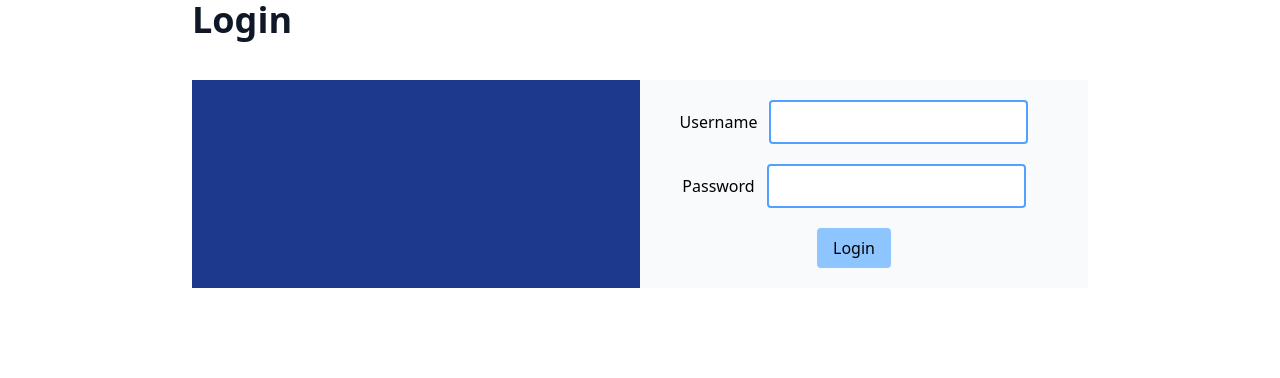
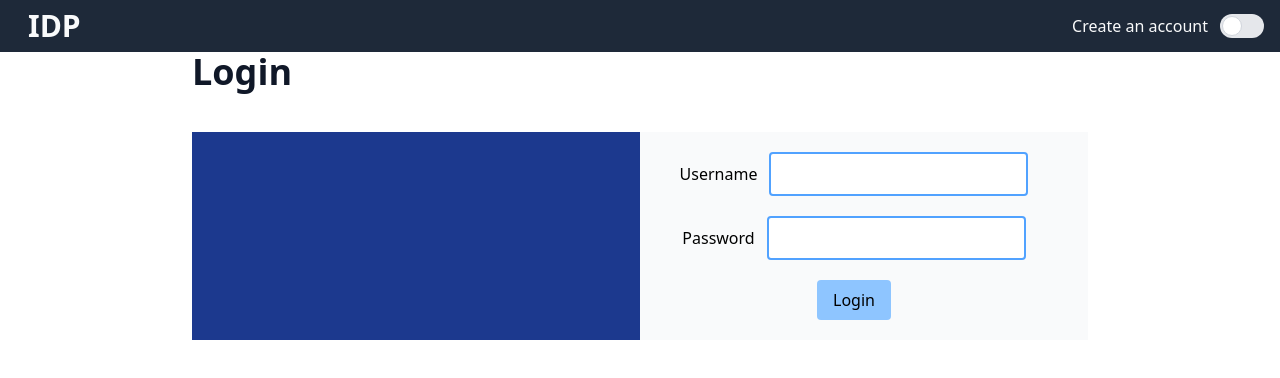
Before and after one commit to fvrvz/idp-frontend-svelte, a SvelteKit app: page /login in a window 1280 px wide. Shown: the top 378 px of the page. Built offline with nearby package versions, Linux system fonts and the light colour scheme; what @iconify/tailwind4 would draw is missing.

Commit message:
feat: add new components and enhance layout - Add Avatar, Header, Switch, ThemeSwitch, UserControls

```diff
--- /dev/null
+++ b/src/lib/components/common/avatar/Avatar.svelte
@@ -0,0 +1,38 @@
+<script lang="ts">
+	import type { AvatarProps } from '$lib/types/avatar.type';
+
+	const { initials, image }: AvatarProps = $props();
+</script>
+
+<div
+	class="relative inline-flex h-10 w-10 items-center justify-center overflow-hidden rounded-full bg-gray-100 select-none dark:bg-gray-600"
+>
+	{#if image}
+		<img
+			id="avatarButton"
+			data-dropdown-toggle="userDropdown"
+			data-dropdown-placement="bottom-start"
+			class="h-10 w-10 cursor-pointer rounded-full"
+			src={image}
+			alt="User dropdown"
+		/>
+	{:else if initials}
+		<span class="font-medium text-gray-600 uppercase dark:text-gray-300"
+			>{initials.length > 2 ? initials?.substring(0, 2) : initials}</span
+		>
+	{:else}
+		<div class="relative h-10 w-10 overflow-hidden rounded-full bg-gray-100 dark:bg-gray-600">
+			<svg
+				class="absolute -left-1 h-12 w-12 text-gray-400"
+				fill="currentColor"
+				viewBox="0 0 20 20"
+				xmlns="http://www.w3.org/2000/svg"
+				><path
+					fill-rule="evenodd"
+					d="M10 9a3 3 0 100-6 3 3 0 000 6zm-7 9a7 7 0 1114 0H3z"
+					clip-rule="evenodd"
+				></path></svg
+			>
+		</div>
+	{/if}
+</div>
--- /dev/null
+++ b/src/lib/components/common/header/Header.svelte
@@ -0,0 +1,28 @@
+<script lang="ts">
+	import { page } from '$app/state';
+	import { authStore } from '$lib/state/auth.svelte';
+	import ThemeSwitch from '../theme-switch/ThemeSwitch.svelte';
+	import UserControls from '../user-controls/UserControls.svelte';
+
+	let destination = $derived(
+		page.url.pathname.includes('/login')
+			? { title: 'Create an account', link: '/register' }
+			: { title: 'Signin', link: '/login' }
+	);
+</script>
+
+<header class="flex items-center justify-between bg-gray-800 px-4 py-2 text-gray-50">
+	<section class="flex items-center gap-3">
+		<span class="icon-[mdi-light--menu] text-2xl"></span>
+		<h1 class="text-3xl font-bold select-none">IDP</h1>
+	</section>
+
+	<section class="flex items-center gap-3">
+		{#if authStore.accessToken}
+			<UserControls />
+		{:else}
+			<a href={destination.link}>{destination.title}</a>
+		{/if}
+		<ThemeSwitch />
+	</section>
+</header>
--- /dev/null
+++ b/src/lib/components/common/switch/Switch.svelte
@@ -0,0 +1,15 @@
+<script lang="ts">
+	import type { SwitchProp } from '$lib/types/switch.type';
+
+	let { label, isChecked = $bindable(), onChange }: SwitchProp = $props();
+</script>
+
+<label class="inline-flex cursor-pointer items-center">
+	<input type="checkbox" bind:checked={isChecked} class="peer sr-only" onchange={onChange} />
+	<div
+		class="peer relative h-6 w-11 rounded-full bg-gray-200 peer-checked:bg-blue-600 peer-focus:ring-4 peer-focus:ring-blue-300 peer-focus:outline-none after:absolute after:start-[2px] after:top-[2px] after:h-5 after:w-5 after:rounded-full after:border after:border-gray-300 after:bg-white after:transition-all after:content-[''] peer-checked:after:translate-x-full peer-checked:after:border-white rtl:peer-checked:after:-translate-x-full dark:border-gray-600 dark:bg-gray-700 dark:peer-checked:bg-blue-600 dark:peer-focus:ring-blue-800"
+	></div>
+	{#if label}
+		<span class="ms-3 text-sm font-medium text-gray-900 dark:text-gray-300">{label}</span>
+	{/if}
+</label>
--- /dev/null
+++ b/src/lib/components/common/theme-switch/ThemeSwitch.svelte
@@ -0,0 +1,15 @@
+<script lang="ts">
+	import { themeStore } from '$lib/state/theme.svelte';
+	import { THEME } from '$lib/types/theme.type';
+	import Switch from '../switch/Switch.svelte';
+
+	const theme = themeStore();
+
+	let checked = $derived(theme.currentTheme === THEME.DARK);
+
+	function toggleTheme() {
+		theme.currentTheme = checked ? THEME.DARK : THEME.LIGHT;
+	}
+</script>
+
+<Switch bind:isChecked={checked} onChange={toggleTheme} />
--- /dev/null
+++ b/src/lib/components/common/user-controls/UserControls.svelte
@@ -0,0 +1,59 @@
+<script lang="ts">
+	import { afterNavigate } from '$app/navigation';
+	import { authStore } from '$lib/state/auth.svelte';
+	import type { MenuItem } from '$lib/types/common..type';
+	import Avatar from '../avatar/Avatar.svelte';
+
+	const menuItems: MenuItem[] = [
+		{ label: 'Settings', link: '/settings' },
+		{ label: 'Profile', link: '/profile' }
+	];
+
+	let isOpen = $state(false);
+
+	function signout() {
+		isOpen = false;
+		authStore.logout();
+	}
+
+	afterNavigate(() => (isOpen = false));
+</script>
+
+<div class="relative">
+	<button onclick={() => (isOpen = !isOpen)} class="cursor-pointer">
+		<Avatar initials={authStore.userInitials} />
+	</button>
+
+	{#if isOpen}
+		<nav
+			id="userDropdown"
+			class="absolute right-0 z-10 mt-2 w-44 divide-y divide-gray-100 rounded-lg bg-white shadow-sm dark:divide-gray-600 dark:bg-gray-700"
+		>
+			<section class="px-4 py-3 text-sm text-gray-900 dark:text-white">
+				<p>{authStore.user?.fullName}</p>
+				<p class="truncate font-medium">{authStore.user?.email}</p>
+			</section>
+			<ul class="py-2 text-sm text-gray-700 dark:text-gray-200" aria-labelledby="avatarButton">
+				{#each menuItems as item (item.link)}
+					<li>
+						<a
+							href={item.link}
+							class="block px-4 py-2 hover:bg-gray-100 dark:hover:bg-gray-600 dark:hover:text-white"
+						>
+							{item.label}
+						</a>
+					</li>
+				{/each}
+			</ul>
+			<section class="py-1">
+				<button
+					type="button"
+					onclick={signout}
+					class="w-full cursor-pointer px-4 py-2 text-left text-sm text-gray-700 hover:bg-gray-100 dark:text-gray-200 dark:hover:bg-gray-600 dark:hover:text-white"
+				>
+					Sign out
+				</button>
+			</section>
+		</nav>
+	{/if}
+</div>
--- /dev/null
+++ b/src/lib/types/avatar.type.ts
@@ -0,0 +1,4 @@
+export type AvatarProps = {
+	initials?: string;
+	image?: string;
+};
--- /dev/null
+++ b/src/lib/types/common..type.ts
@@ -0,0 +1,5 @@
+export type MenuItem = {
+	label: string;
+	onClick?: VoidFunction;
+	link?: string;
+};
--- /dev/null
+++ b/src/lib/types/switch.type.ts
@@ -0,0 +1,5 @@
+export type SwitchProp = {
+	label?: string;
+	isChecked: boolean;
+	onChange?: VoidFunction;
+};
--- a/src/routes/+layout.svelte
+++ b/src/routes/+layout.svelte
@@ -1,6 +1,7 @@
 <script lang="ts">
+	import favicon from '$lib/assets/favicon.svg';
+	import Header from '$lib/components/common/header/Header.svelte';
 	import '../app.css';
-	import favicon from '$lib/assets/favicon.svg';
 
 	let { children } = $props();
 </script>
@@ -9,4 +10,7 @@
 	<link rel="icon" href={favicon} />
 </svelte:head>
 
-{@render children?.()}
+<main class="mx-auto max-w-7xl">
+	<Header />
+	{@render children?.()}
+</main>
```
Also changed, not shown: src/lib/types/user-controls.type.ts (added, +8 -0 lines).
